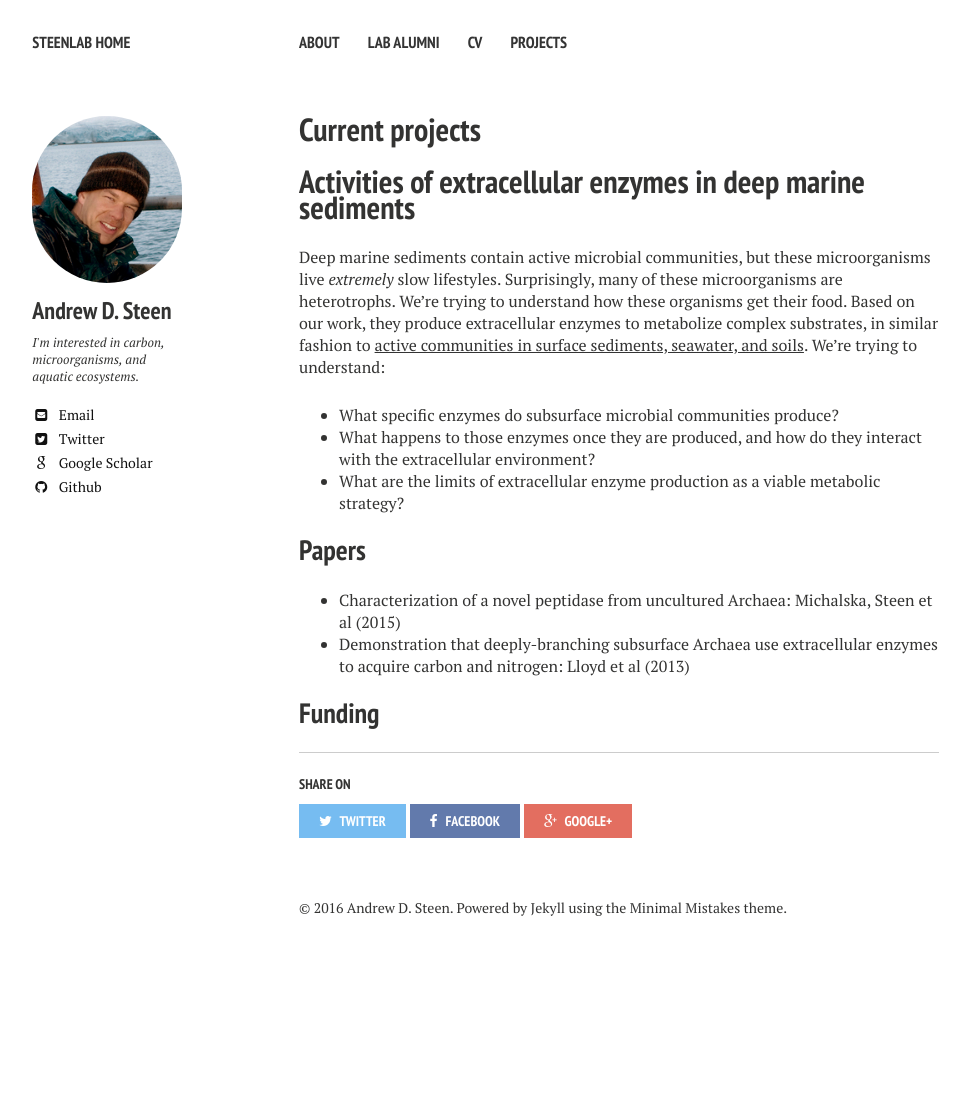
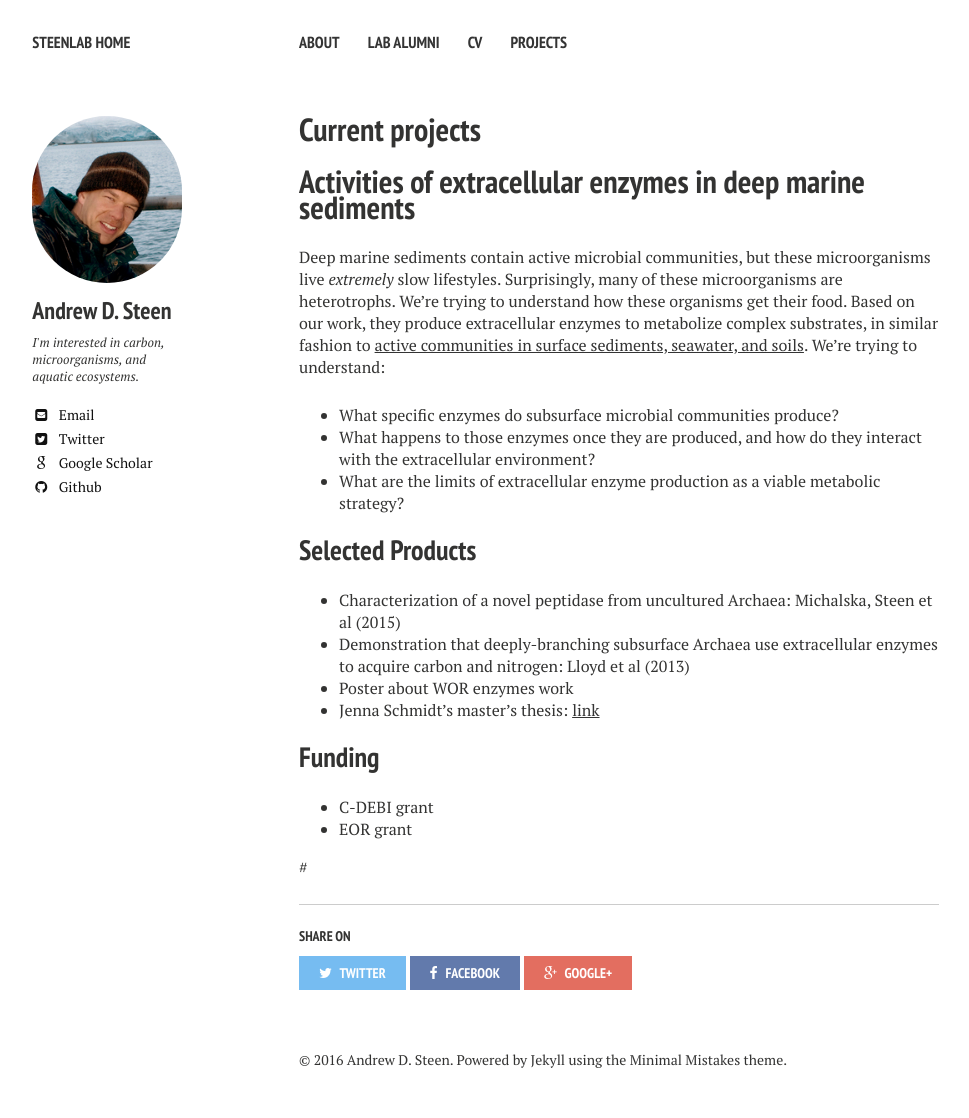
Before and after one commit to adsteen/adsteen.github.io, a Jekyll site: the page built from _pages/projects.md, in a window 1280 px wide. Shown: the whole page, without its empty margins (21-990 px from the left). Built offline with Jekyll 4.4.1, drawn with Linux system fonts in a browser that asks for light colours; nearby versions of some CDN libraries; before the commit the page ends 966 px from its top, so only the background shows below that.

Commit message:
not sure what's going on here

```diff
--- a/_pages/projects.md
+++ b/_pages/projects.md
@@ -14,10 +14,18 @@ Deep marine sediments contain active microbial communities, but these microorgan
 * What happens to those enzymes once they are produced, and how do they interact with the extracellular environment?
 * What are the limits of extracellular enzyme production as a viable metabolic strategy?
 
-## Papers
+## Selected Products
 
 * Characterization of a novel peptidase from uncultured Archaea: Michalska, Steen et al (2015)
 * Demonstration that deeply-branching subsurface Archaea use extracellular enzymes to acquire carbon and nitrogen: Lloyd et al (2013)
+* Poster about WOR enzymes work
+* Jenna Schmidt's master's thesis: [link](../products/Schmidt_thesis_2016_final.pdf)
 
 
 ## Funding
+
+* C-DEBI grant
+* EOR grant
+
+
+#
```
